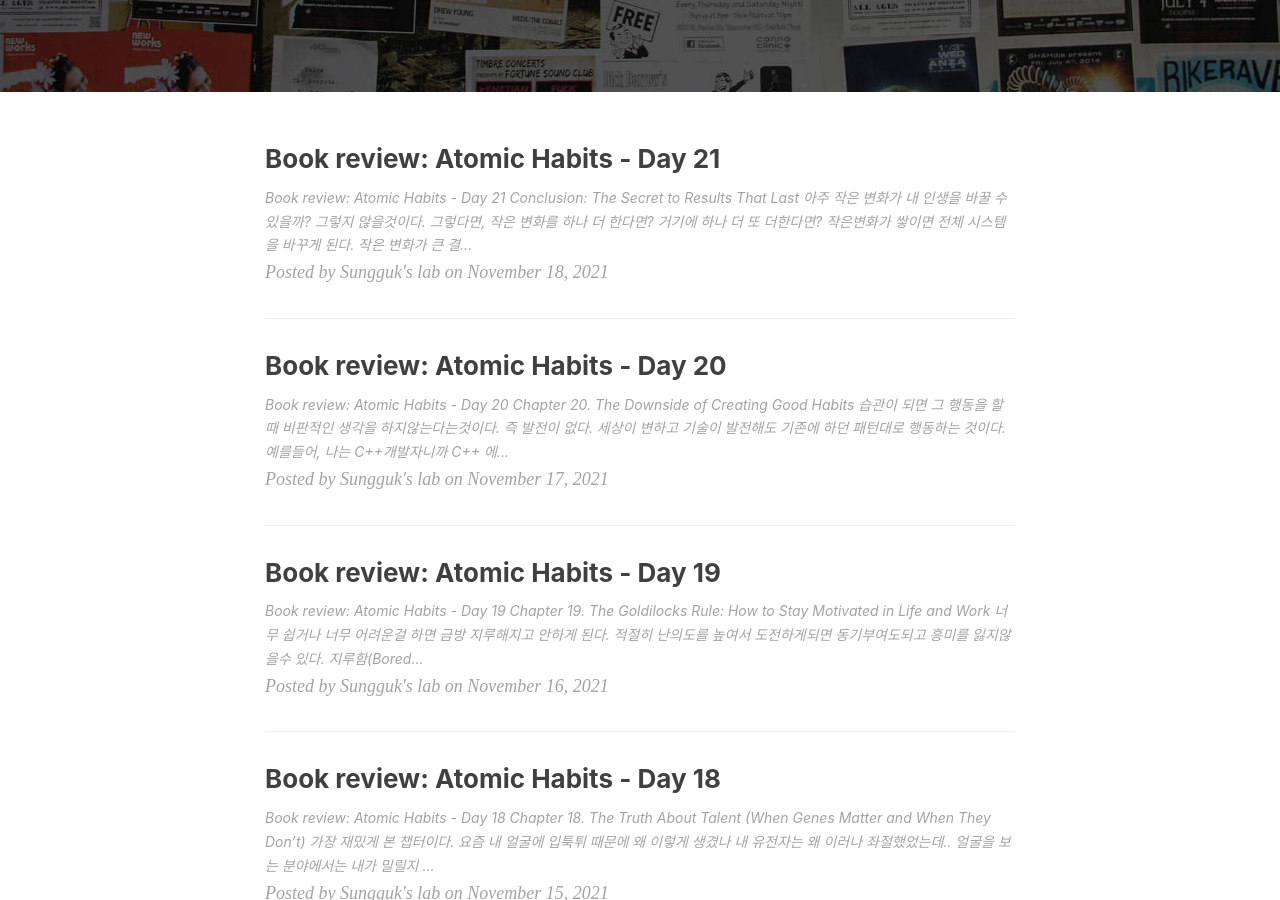
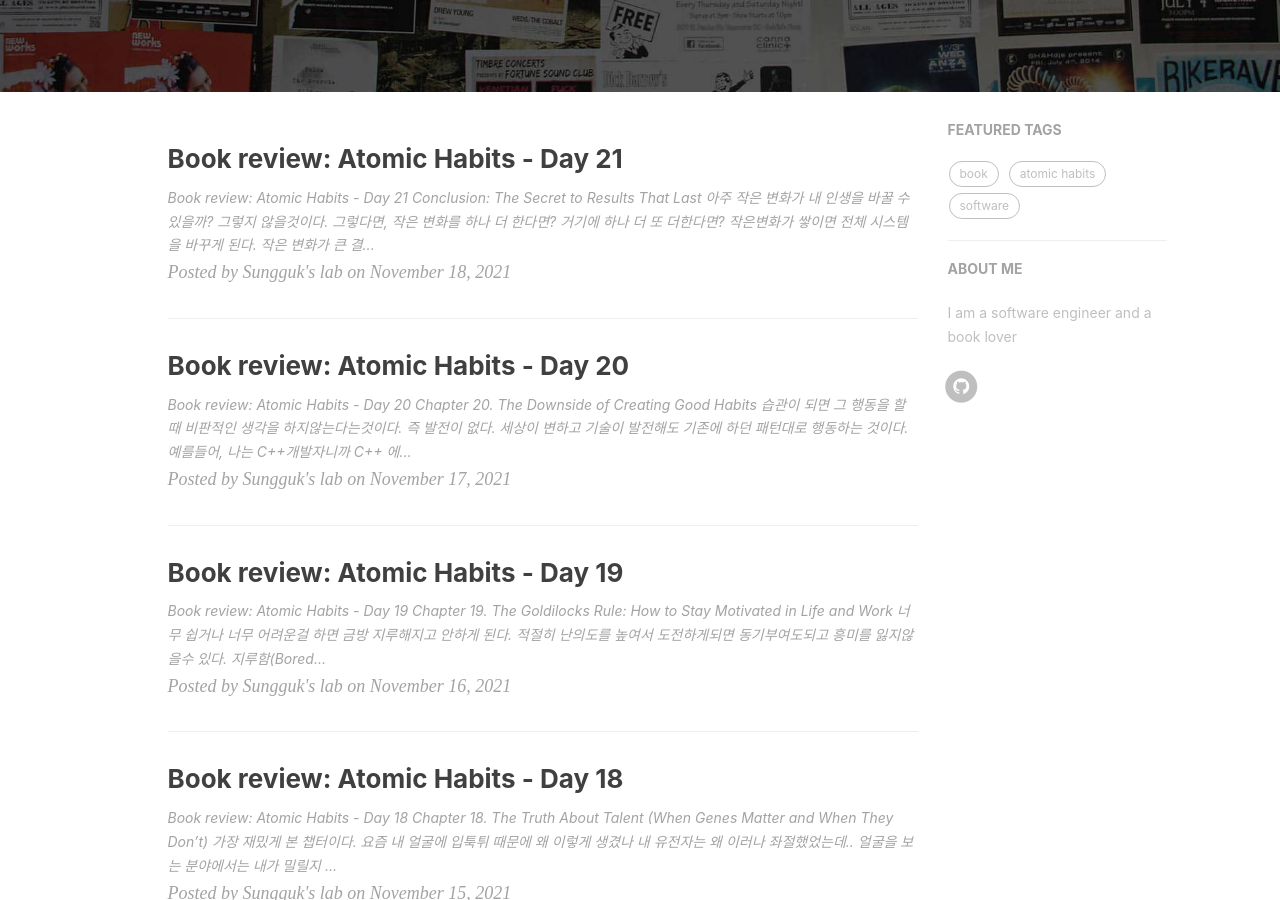
Before and after one commit to sunglim/sunglim.github.io, a Jekyll site: the page built from index.html, in a window 1280 px wide and 900 px high, scrolled down 306 px. Built offline with Jekyll 4.4.1, drawn with Linux system fonts in a browser that asks for light colours; nearby versions of some CDN libraries; the list of posts is cut into pages by our own code; comment, search, counter and statistics services are not loaded.

Commit message:
enable sidebar

```diff
--- a/_config.yml
+++ b/_config.yml
@@ -71,8 +71,8 @@
 
 
 # Sidebar settings
-sidebar: false
-sidebar-about-description: "黄玄，前端娱乐圈 NPC，编程语言/编译器初心者 <br> An UI/Frontend dev & designer accidentally growing into a compiler/PL hacker."
+sidebar: true
+sidebar-about-description: "I am a software engineer and a book lover"
  #sidebar-avatar: /img/avatar-hux-ny.jpg      # use absolute URL, seeing it's used in both `/` and `/about/`
 
 
```
